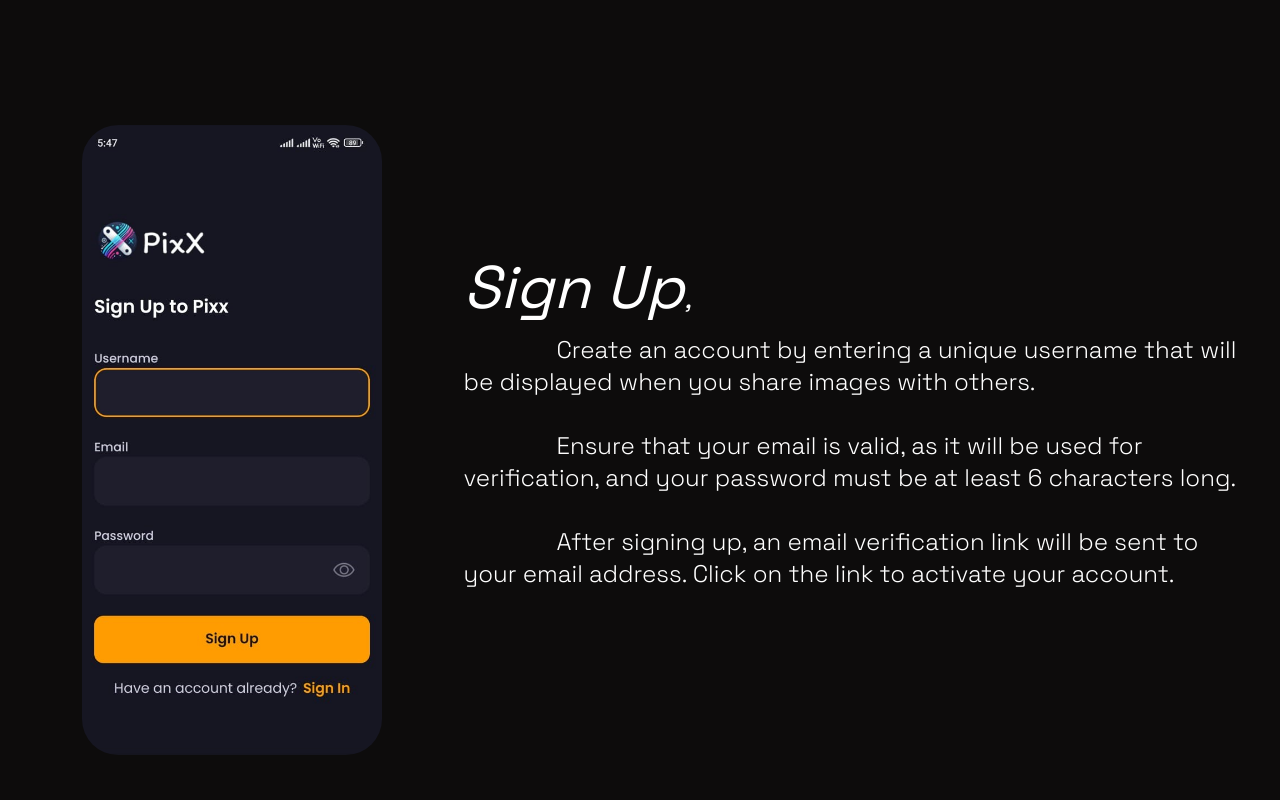
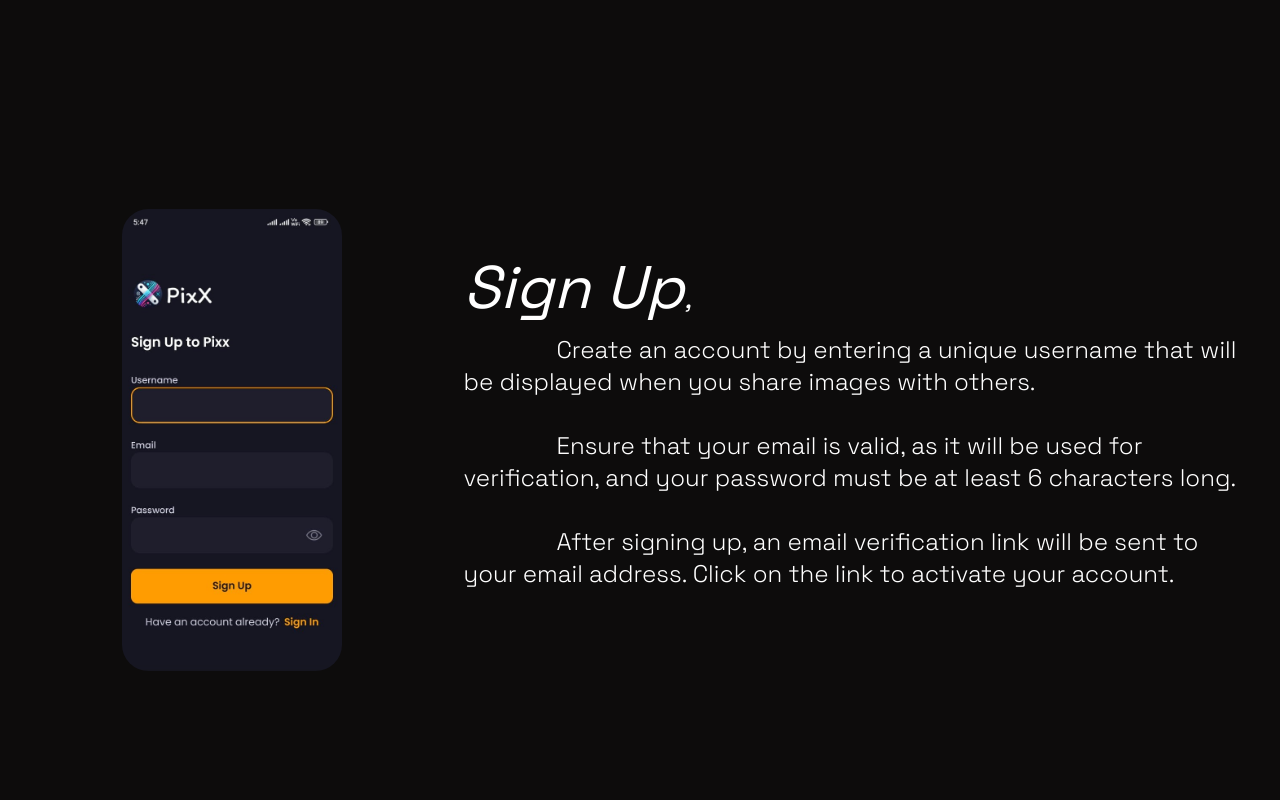
Before and after one commit to rishisingh34/Portfolio, a Next.js app: page /projects/pixx in a window 1280 px wide. Shown: the part 760-1560 px from the top of the page. Built offline with nearby package versions, Linux system fonts and the light colour scheme; a web font is replaced by a local one.

Commit message:
Update Section.tsx

```diff
--- a/src/components/pixx/Section.tsx
+++ b/src/components/pixx/Section.tsx
@@ -17,7 +17,7 @@ const WelcomeSection: React.FC<WelcomeSectionProps> = ({ imageSrc, content }) =>
           src={imageSrc}
           alt="Get Started"
           width={200}
-          className="transform md:scale-150 rounded-3xl"
+          className="transform md:scale-110  rounded-3xl"
         />
       </div>
       <div className="font-spaceGrotesk">
```
